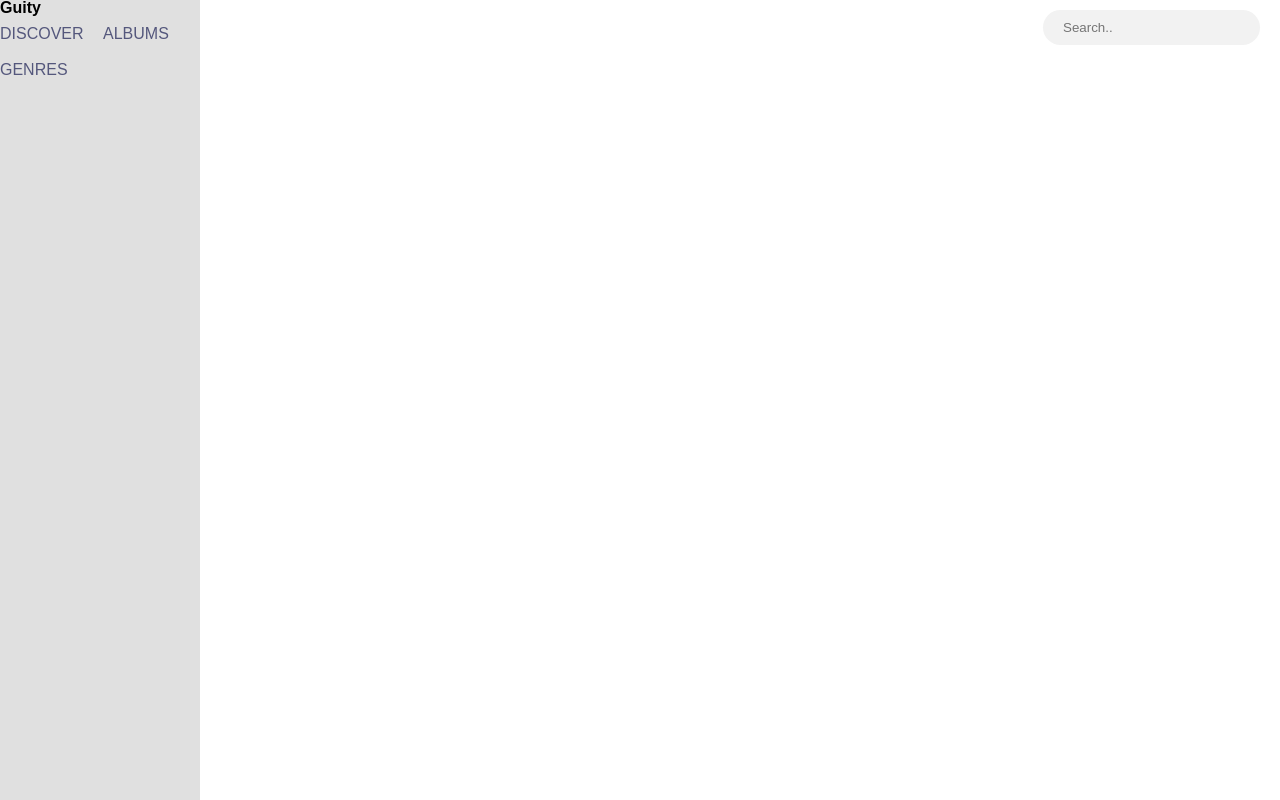
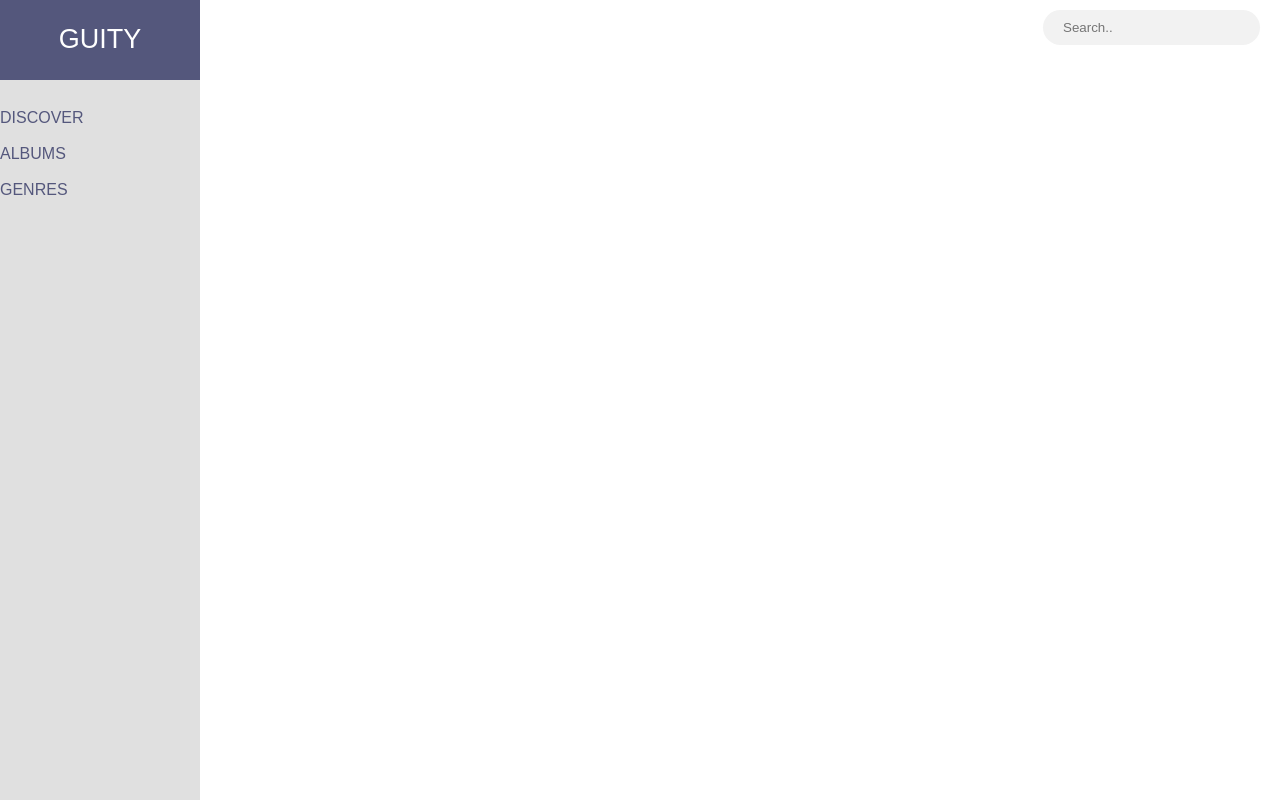
Before and after one commit to anderskristo/guity-spotify-web-player, a website: page app/index.html in a window 1280 px wide. Drawn offline with nearby package versions, Linux system fonts and the light colour scheme; some packages are replaced by stand-ins of ours; files that its build step writes are made by us from their sources; no server answers; a web font is replaced by a local one.

Commit message:
Basic sidebar style

```diff
--- a/app/styles/_sidebar.scss
+++ b/app/styles/_sidebar.scss
@@ -13,13 +13,29 @@
   @include box-sizing(border-box);
 }
 
+/* -=Logotype */
+
+.logo {
+  height: 80px;
+  text-align: center;
+  background-color: $main-color;
+  span {
+    display: block;
+    padding: 26px;
+    font-size: 27px;
+    text-transform: uppercase;
+    color: #fff;
+  }
+}
+
 /* -=Main navigation */
 
 .g-navigation {
   float: left;
+  margin-top: 20px;
   ul {
     li {
-      display: inline-block;
+      display: block;
       margin-right: 15px;
       line-height: 36px;
       a {
--- a/app/views/sidebar.html
+++ b/app/views/sidebar.html
@@ -1,7 +1,7 @@
 <div class="g-side">
 
   <div class="logo">
-    <h1>Guity</h1>
+    <span>Guity</span>
   </div>
 
   <div class="g-navigation">
```
